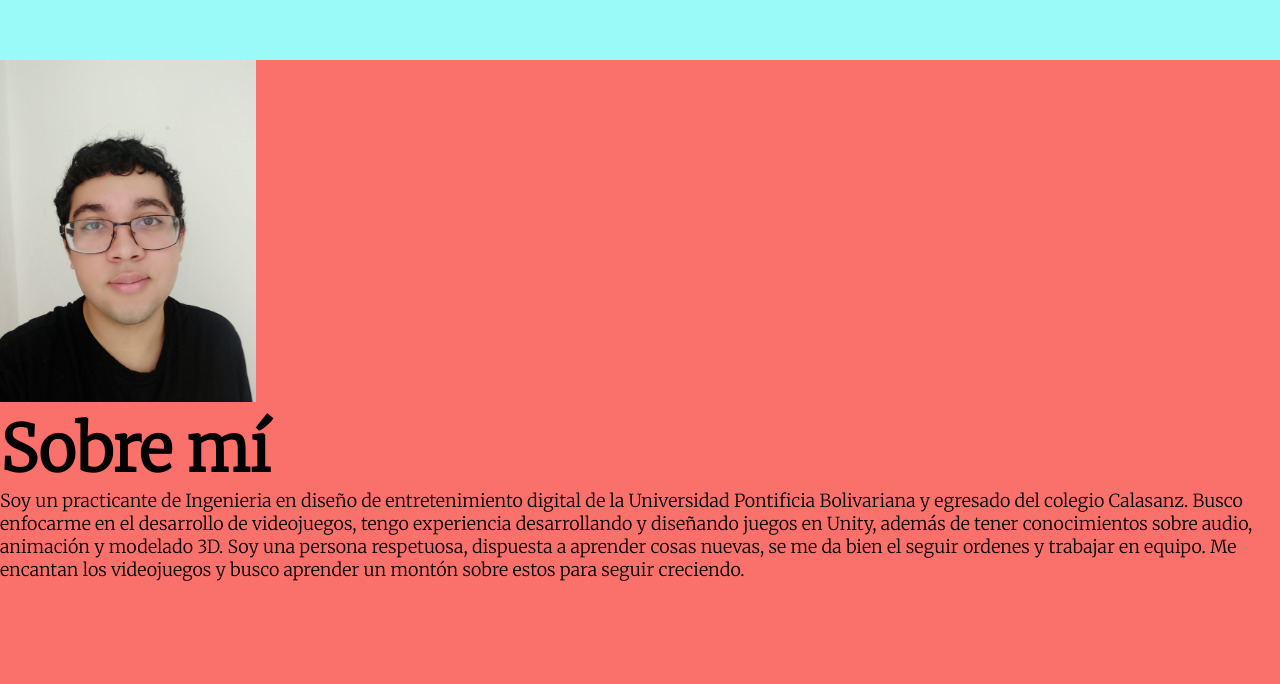
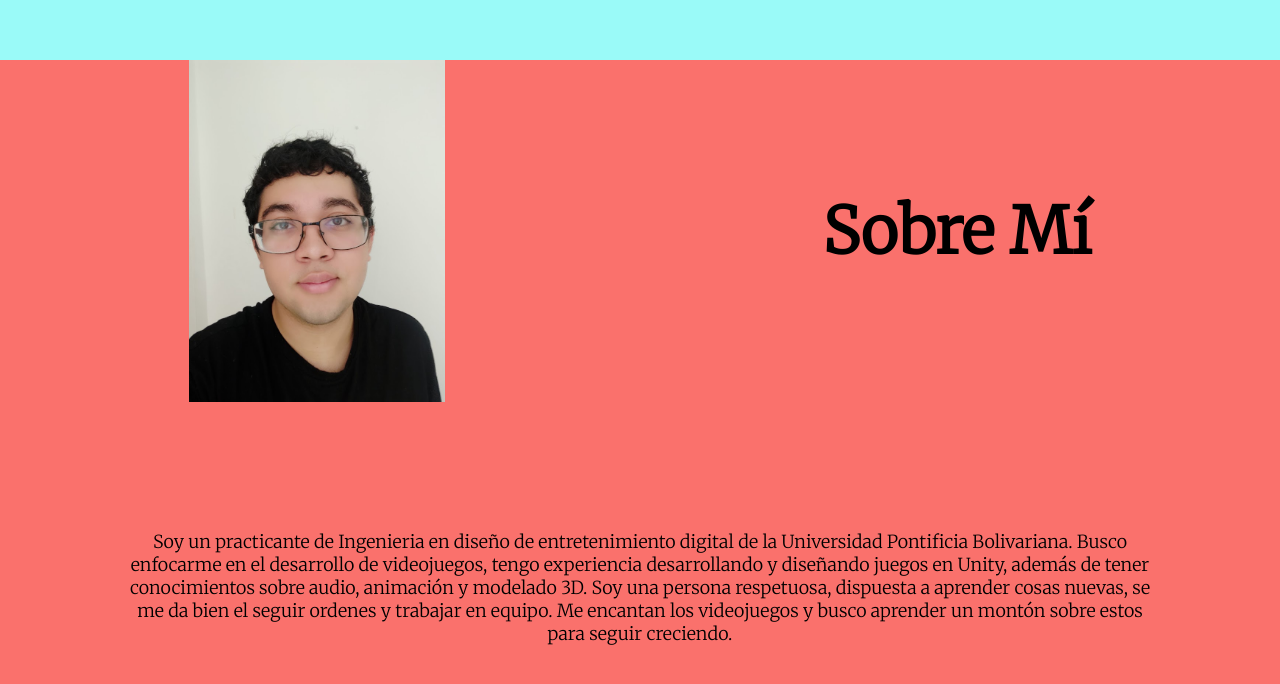
Before and after one commit to Andresjales/Entrega1-IntroDW, a plain HTML site: page index.html in a window 1280 px wide. Shown: the part 740-1424 px from the top of the page. Drawn offline with nearby package versions, Linux system fonts and the light colour scheme.

Commit message:
Avances en diseño de vista Sobre Mí

```diff
--- a/css/main.css
+++ b/css/main.css
@@ -45,7 +45,7 @@ header ul li a{
 
 /* Presentación */
 
-main .presentacion{
+.presentacion{
     background-color: var(--color-alpha);
     height: 100vh;
     width: 100%;
@@ -56,10 +56,29 @@ main .presentacion{
 
 /* Sobre Mí */
 
-main .sobre_mi{
+.sobre_mi{
     background-color: var(--color-beta);
     height: 100vh;
     width: 100%;
+}
+
+.sobre_mi .titulo_sobre_mi{
+    display: flex;
+    justify-content: space-around;
+    align-items: center;
+}
+
+.sobre_mi img{
+    width: 10em;
+}
+
+.sobre_mi .texto_sobre_mi{
+    text-align: center;
+    position: relative;
+    height: fit-content;
+    width: 50em;
+    max-width: 80vw;
+    margin: 5em auto;
 }
 
 /* Habilidades */
--- a/index.html
+++ b/index.html
@@ -66,18 +66,21 @@
         </section>
 
         <section class="sobre_mi">
-            <img src="./resources/imgs/Mi foto.jpg" alt="Mi foto" width="20%">
-            <h1 class="title">Sobre mí</h1>
+            <div class="titulo_sobre_mi">
+                <img src="./resources/imgs/Mi foto.jpg" alt="Mi foto">
+                <h1 class="title">Sobre Mí</h1>
+            </div>
+            <div class="texto_sobre_mi">
                 <p class="text">
                     Soy un practicante de Ingenieria en diseño de entretenimiento digital de la Universidad Pontificia
-                Bolivariana y
-                egresado del colegio Calasanz. Busco enfocarme en el desarrollo de videojuegos, tengo experiencia
+                    Bolivariana. Busco enfocarme en el desarrollo de videojuegos, tengo experiencia
                     desarrollando
                     y diseñando juegos en Unity, además de tener conocimientos sobre audio, animación y modelado 3D.
                     Soy una persona respetuosa, dispuesta a aprender cosas nuevas, se me da bien el seguir ordenes y
                     trabajar en equipo.
                     Me encantan los videojuegos y busco aprender un montón sobre estos para seguir creciendo.
                 </p>
+            </div>
         </section>
 
         <section class="habilidades">
```
Lines whose indentation alone changed are shown as unchanged.
